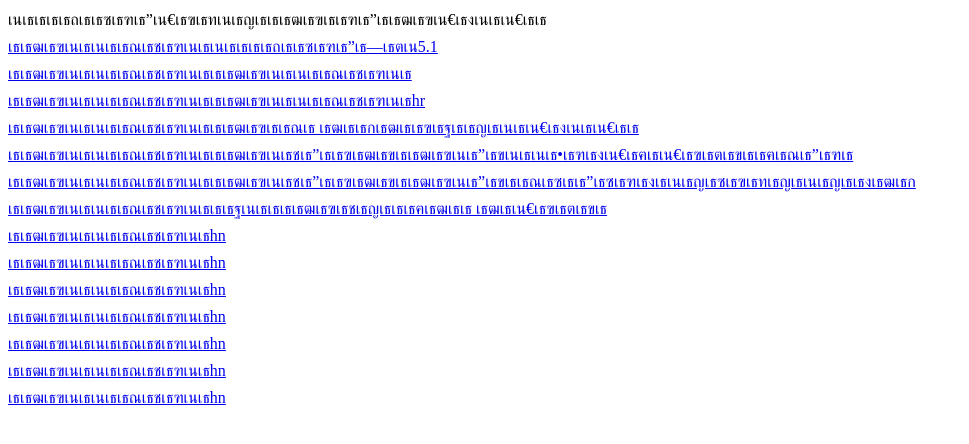
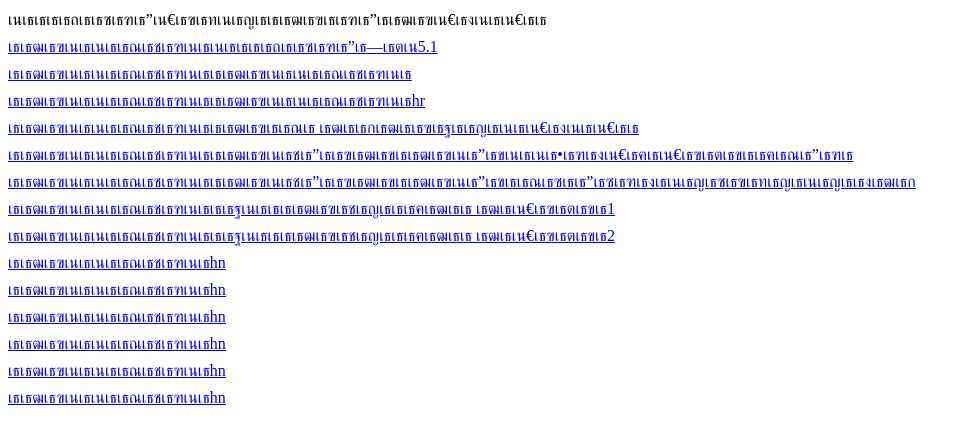
Before and after one commit to meen6767/meen6767, a plain HTML site: page index.html in a window 1280 px wide. Shown: the whole page, without its empty margins (0-969 px from the left). Drawn offline with Linux system fonts and the light colour scheme.

Commit message:
Update links for midterm exam commands in index.html

```diff
--- a/index.html
+++ b/index.html
@@ -11,8 +11,8 @@
      <a href="5.16.html" target=_top>การใช้คำสั่งการนำภาพมาประกอบในเว็บเพจ</a><br>
       <a href="5.5.html" target=_blank>การใช้คำสั่งการแสดงรายการโดยใช้ตัวเลขเรียงลำดับ</a><br>
       <a href="5.9.html" target=_blank>การใช้คำสั่งการแสดงรายการโดยกำหนดหัวข้อหรือข้อความ</a><br>
-      <a href="6.2.html" target=_blank>การใช้คำสั่งคะแนนการสอบกลางภาคเรียน</a><br>
-      <a href="6.3.html" target=_blank>การใช้คำสั่งhn</a><br>
+      <a href="6.2.html" target=_blank>การใช้คำสั่งคะแนนการสอบกลางภาคเรียน1</a><br>
+      <a href="6.3.html" target=_blank>การใช้คำสั่งคะแนนการสอบกลางภาคเรียน2</a><br>
       <a href="6.6.html" target=_blank>การใช้คำสั่งhn</a><br>
       <a href="6.8.html" target=_blank>การใช้คำสั่งhn</a><br>
       <a href="7.0.html" target=_blank>การใช้คำสั่งhn</a><br>
```
